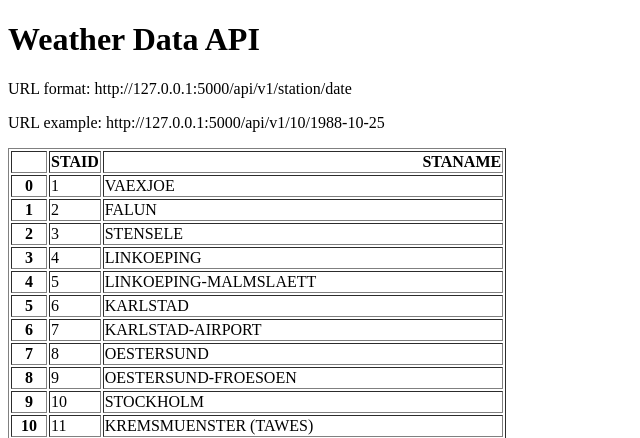
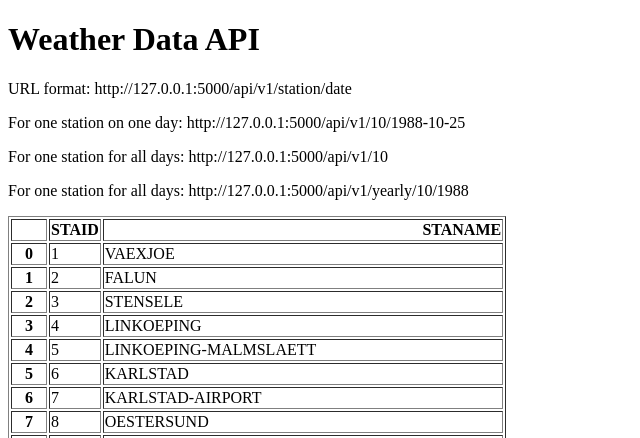
Before and after one commit to DominicanCodes/Weather-API, a Flask app: page / in a window 1280 px wide. Shown: the top 438 px of the page, without its empty margins (0-640 px from the left). Run offline with Flask 2, Linux system fonts and the light colour scheme.

Commit message:
Add URL endpoint for yearly and all_data

```diff
--- a/main.py
+++ b/main.py
@@ -19,5 +19,20 @@ def about(station, date):
             "station": station,
             "temperature": temperature}
 
+@app.route("/api/v1/<station>")
+def all_data(station):
+    filename = f"data_small\TG_STAID{station.zfill(6)}.txt"
+    df = pd.read_csv(filename, skiprows=20, parse_dates=['    DATE'])
+    result = df.to_dict(orient="records")
+    return result
+
+@app.route("/api/v1/yearly/<station>/<year>")
+def yearly(station, year):
+    filename = f"data_small\TG_STAID{station.zfill(6)}.txt"
+    df = pd.read_csv(filename, skiprows=20)
+    df['    DATE'] = df['    DATE'].astype(str)
+    result = df[df['    DATE'].str.startswith(str(year))]
+    return result.to_dict(orient="records")
+
 if __name__ == "__main__":
     app.run(debug=True) # port=5001 if you want to run other apps
--- a/templates/home.html
+++ b/templates/home.html
@@ -9,7 +9,10 @@
 <body>
     <h1>Weather Data API</h1>
     <p>URL format: http://127.0.0.1:5000/api/v1/station/date</p>
-    <p>URL example: http://127.0.0.1:5000/api/v1/10/1988-10-25</p>
+    <p>For one station on one day: http://127.0.0.1:5000/api/v1/10/1988-10-25</p>
+    <p>For one station for all days: http://127.0.0.1:5000/api/v1/10</p>
+    <p>For one station for all days: http://127.0.0.1:5000/api/v1/yearly/10/1988</p>
+
 
     <p>{{data|safe}}</p>
 </body>
```
